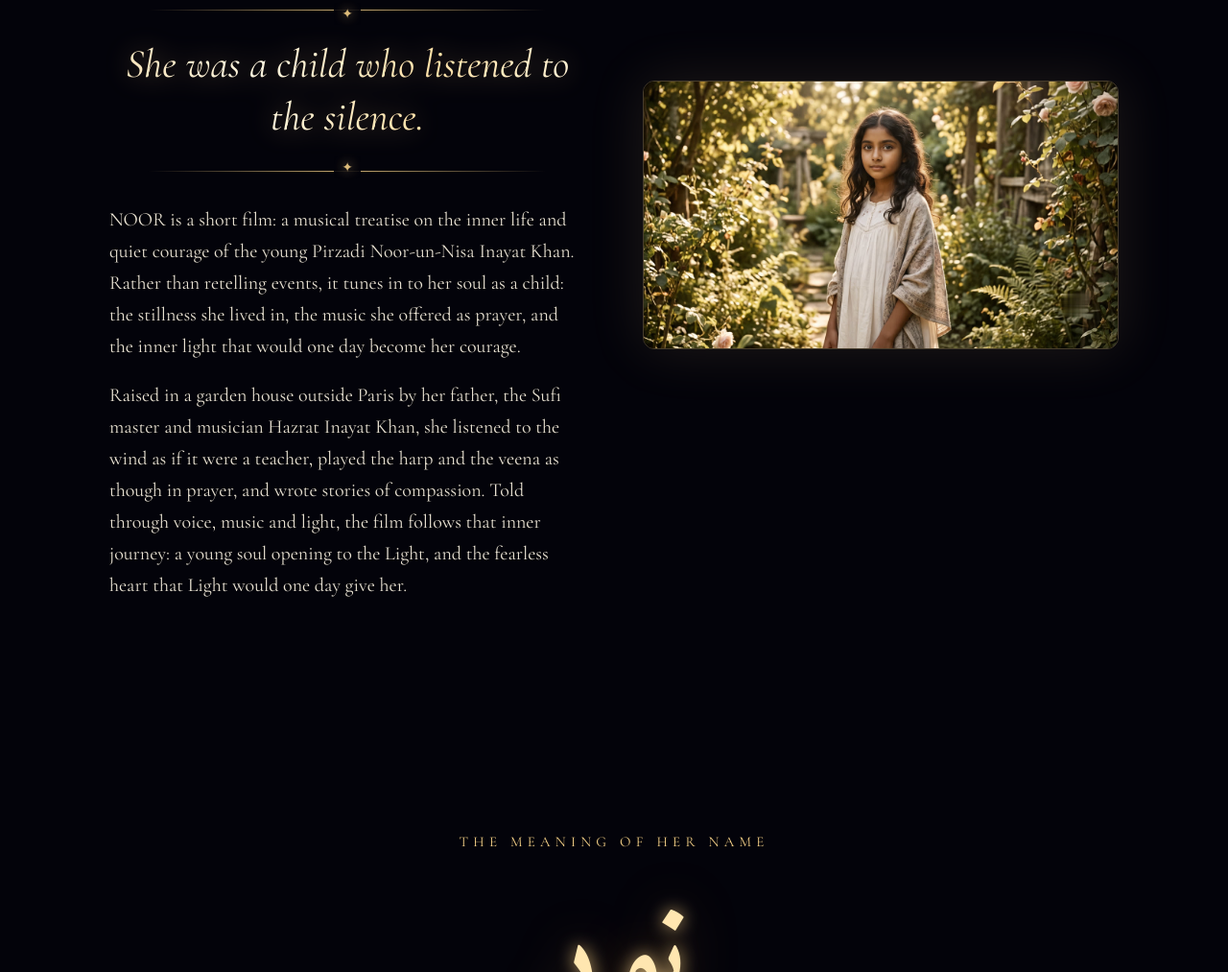
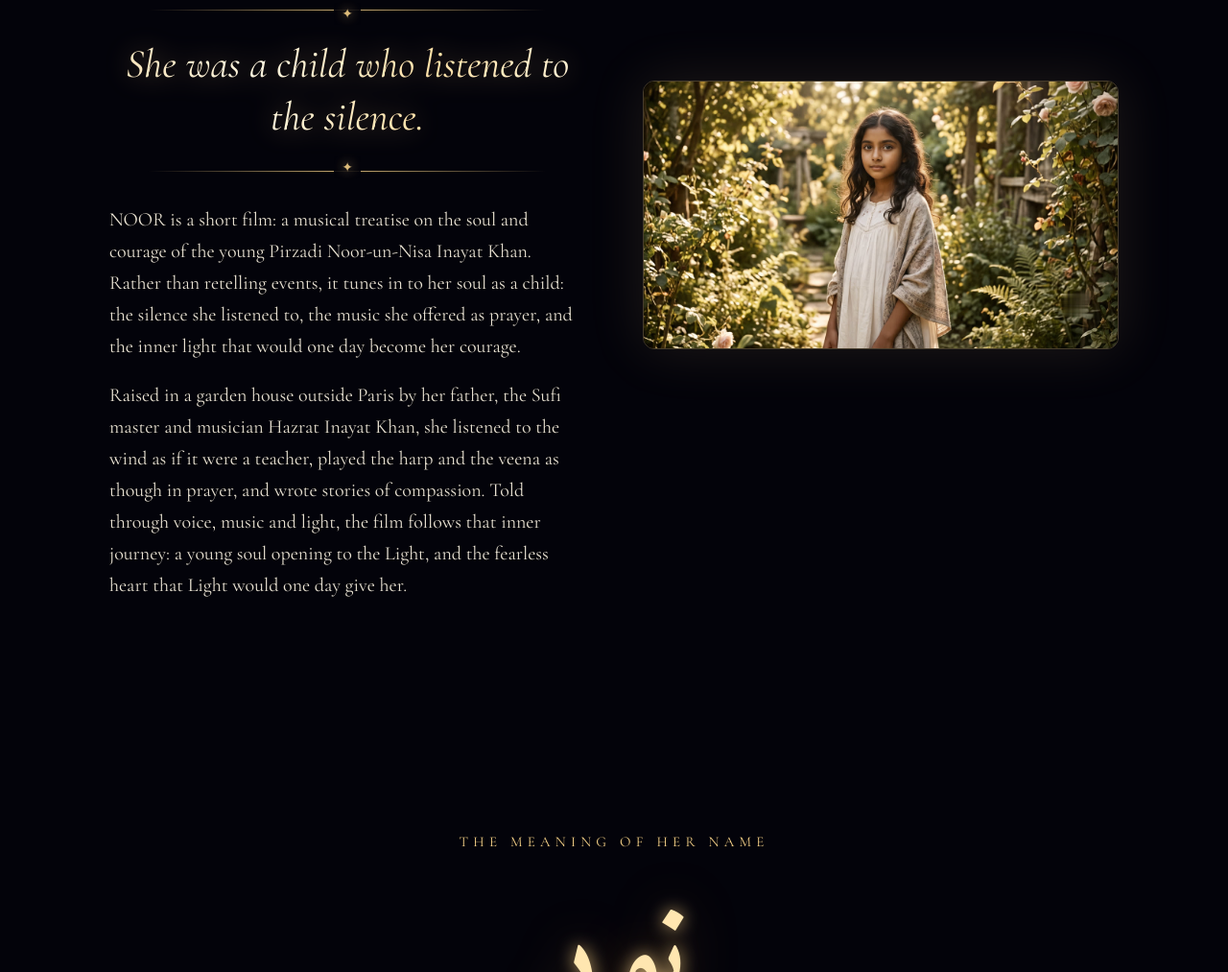
Before and after one commit to soulofkabir/noor-a-musical-journey-into-the-light, a plain HTML site: page index.html in a window 1280 px wide. Shown: the part 2127-3140 px from the top of the page at 96% size. Drawn offline with nearby package versions, Linux system fonts and the light colour scheme; no server answers.

Commit message:
Restore 'silence she listened to'; replace 'quiet courage'

```diff
--- a/index.html
+++ b/index.html
@@ -4,7 +4,7 @@
 <meta charset="utf-8">
 <meta name="viewport" content="width=device-width, initial-scale=1">
 <title>NOOR — A Musical Journey into the Light</title>
-<meta name="description" content="NOOR is a short film: a musical treatise on the childhood, inner life and quiet courage of Pirzadi Noor-un-Nisa Inayat Khan, tuning in to her soul. Watch the trailer.">
+<meta name="description" content="NOOR is a short film: a musical treatise on the childhood, soul and courage of Pirzadi Noor-un-Nisa Inayat Khan, tuning in to her soul. Watch the trailer.">
 <meta property="og:title" content="NOOR — A Musical Journey into the Light">
 <meta property="og:description" content="A short film on the childhood of Pirzadi Noor-un-Nisa Inayat Khan: her spirit, her music, her wonder.">
 <meta property="og:image" content="assets/poster.jpg">
@@ -176,7 +176,7 @@ footer .ar{font-size:34px;color:var(--gold);display:block;margin-bottom:8px}
         <p>She was a child who listened to the silence.</p>
         <span class="orn" aria-hidden="true">✦</span>
       </blockquote>
-      <p>NOOR is a short film: a musical treatise on the inner life and quiet courage of the young Pirzadi Noor-un-Nisa Inayat Khan. Rather than retelling events, it tunes in to her soul as a child: the stillness she lived in, the music she offered as prayer, and the inner light that would one day become her courage.</p>
+      <p>NOOR is a short film: a musical treatise on the soul and courage of the young Pirzadi Noor-un-Nisa Inayat Khan. Rather than retelling events, it tunes in to her soul as a child: the silence she listened to, the music she offered as prayer, and the inner light that would one day become her courage.</p>
       <p>Raised in a garden house outside Paris by her father, the Sufi master and musician Hazrat Inayat Khan, she listened to the wind as if it were a teacher, played the harp and the veena as though in prayer, and wrote stories of compassion. Told through voice, music and light, the film follows that inner journey: a young soul opening to the Light, and the fearless heart that Light would one day give her.</p>
     </div>
     <div class="portrait"><img src="assets/still-garden.jpg" alt="Young Noor standing in a sunlit garden" loading="lazy"></div>
```
